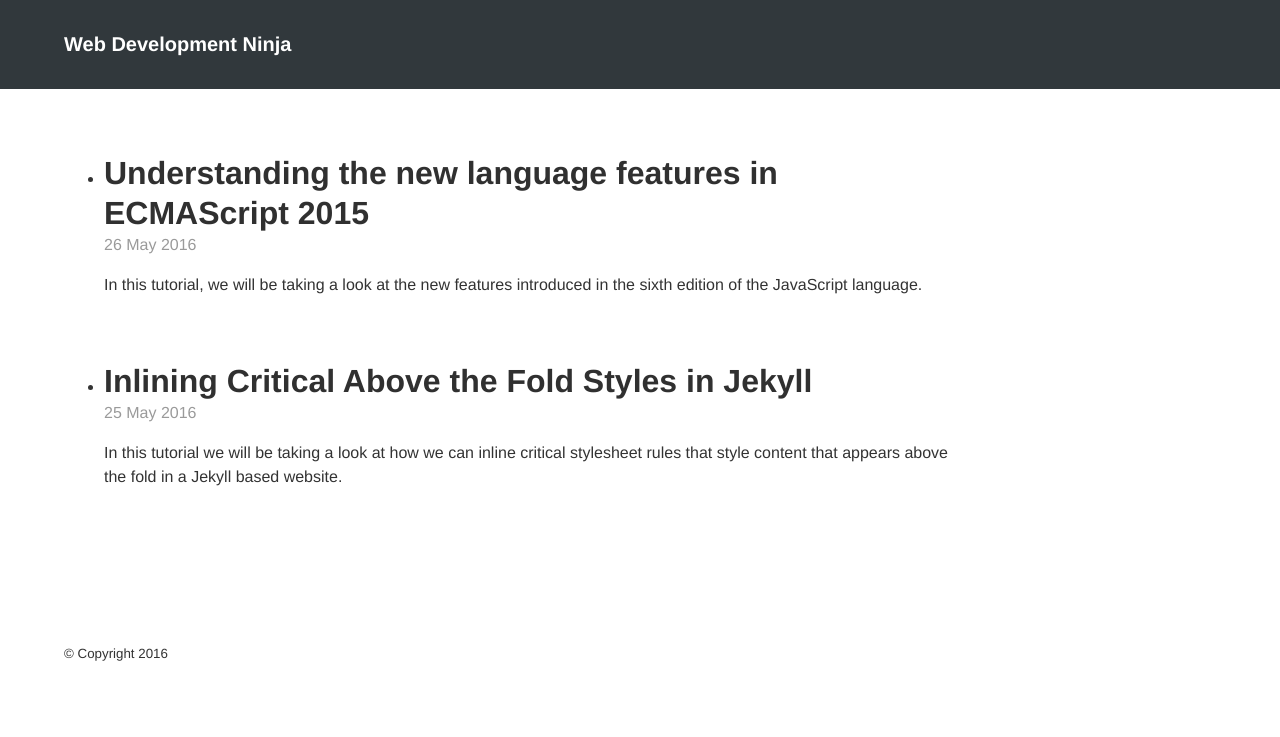
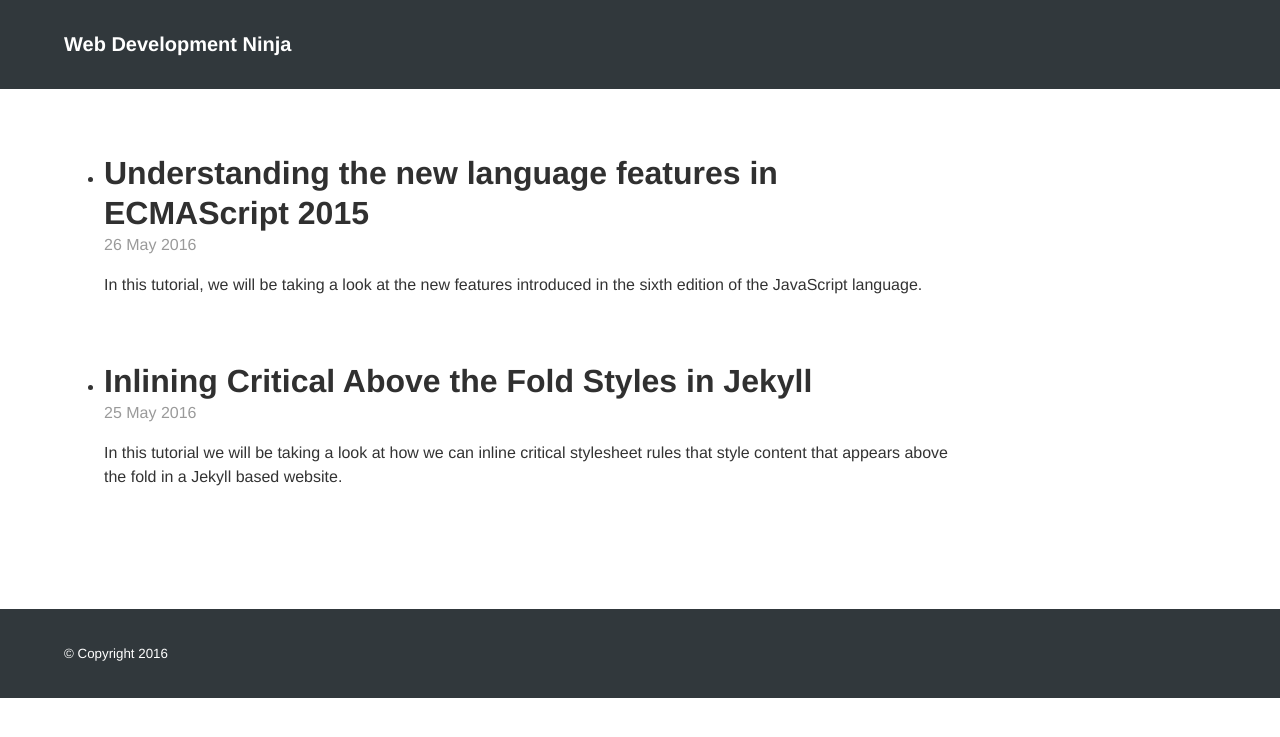
Before and after one commit to hasharray/hasharray, a Jekyll site: the page built from index.html, in a window 1280 px wide. Shown: the top 737 px of the page. Built offline with Jekyll 4.4.1, drawn with Linux system fonts in a browser that asks for light colours.

Commit message:
Add dark blue background color to colophon

```diff
--- a/_layouts/default.html
+++ b/_layouts/default.html
@@ -17,6 +17,7 @@
         @import "post";
         @import "pagination";
         @import "advert";
+        @import "colophon";
       {% endcapture %}
 
       {{ style | scssify | trim }}
@@ -50,5 +51,6 @@
     {% if site.google_tracking_id %}
       {% include google_analytics.html %}
     {% endif %}
+
   </body>
 </html>
--- /dev/null
+++ b/_sass/_colophon.scss
@@ -0,0 +1,10 @@
+// Colophon
+//
+
+$colophon-background-color: #31383c!default;
+$colophon-color: #ffffff!default;
+
+.colophon {
+  background-color: $colophon-background-color;
+  color: $colophon-color;
+}
```
